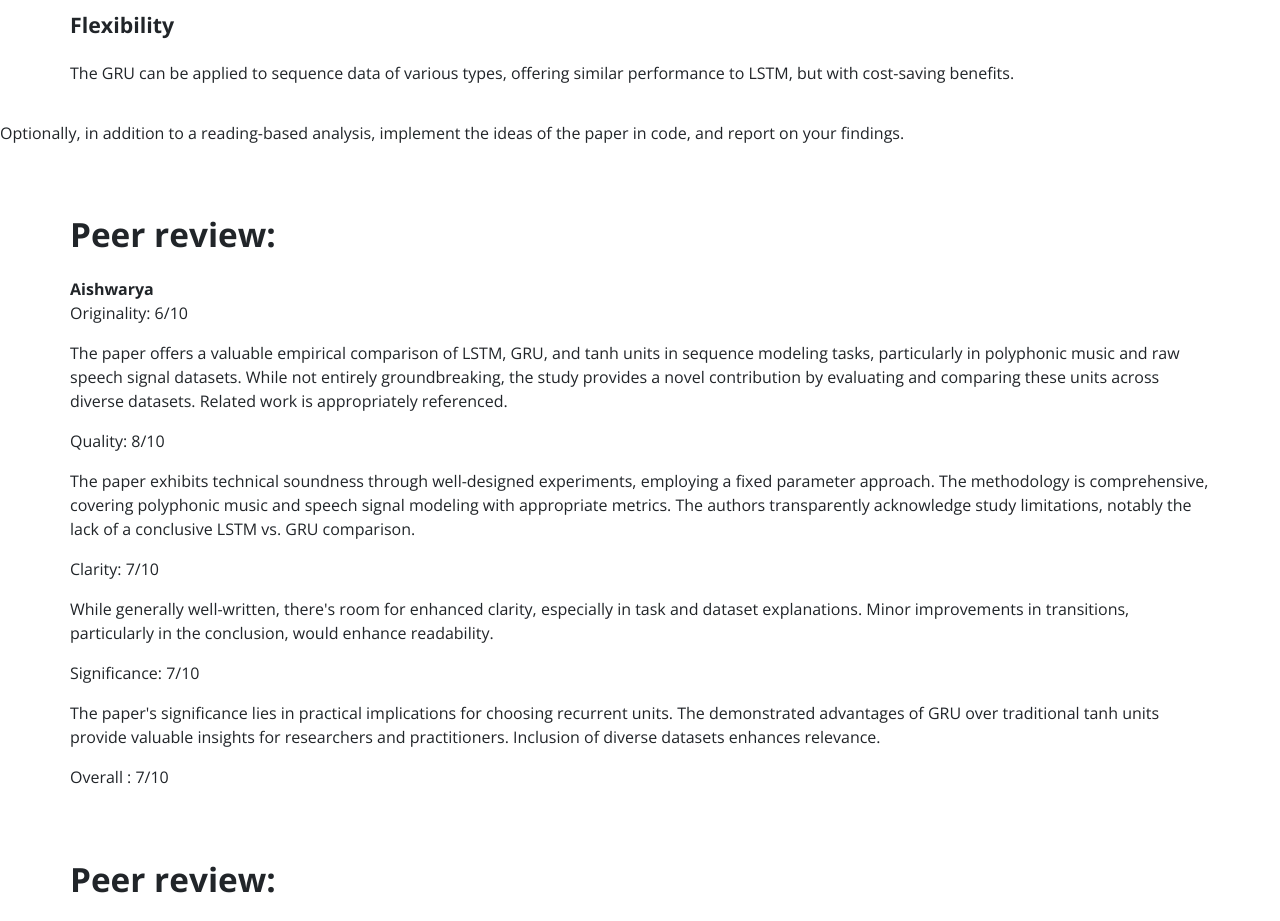
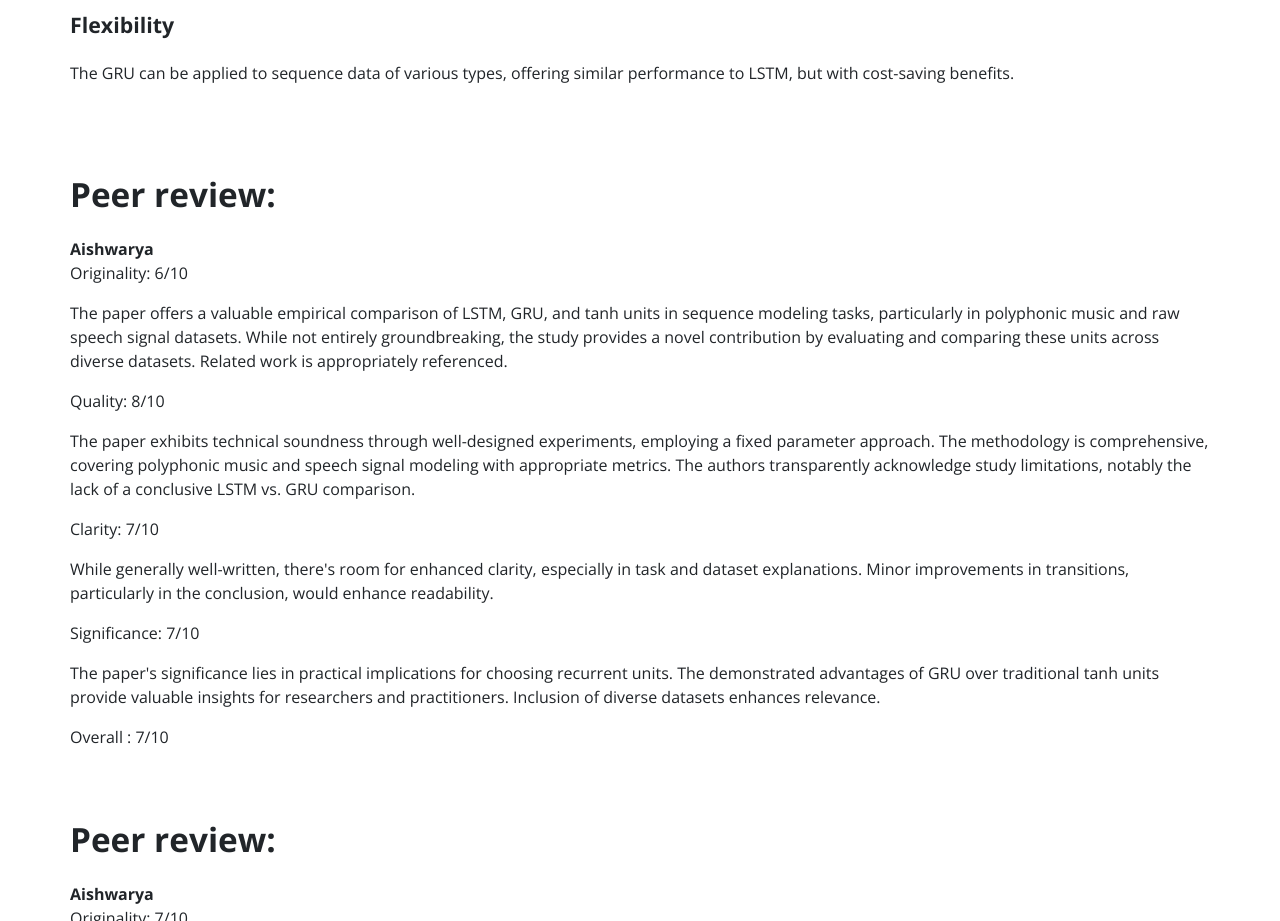
Before and after one commit to JGP2L8CY/GRU, a plain HTML site: page index.html in a window 1280 px wide. Shown: the part 5380-6301 px from the top of the page. Drawn offline with nearby package versions, Linux system fonts and the light colour scheme.

Commit message:
Update index.html

```diff
--- a/index.html
+++ b/index.html
@@ -188,8 +188,6 @@
   </div>
 </div>
 
-<p>Optionally, in addition to a reading-based analysis, implement the ideas of the paper in code, and report on your findings.
-</p>
 
 <div class="container">
   <div class="row">
```
